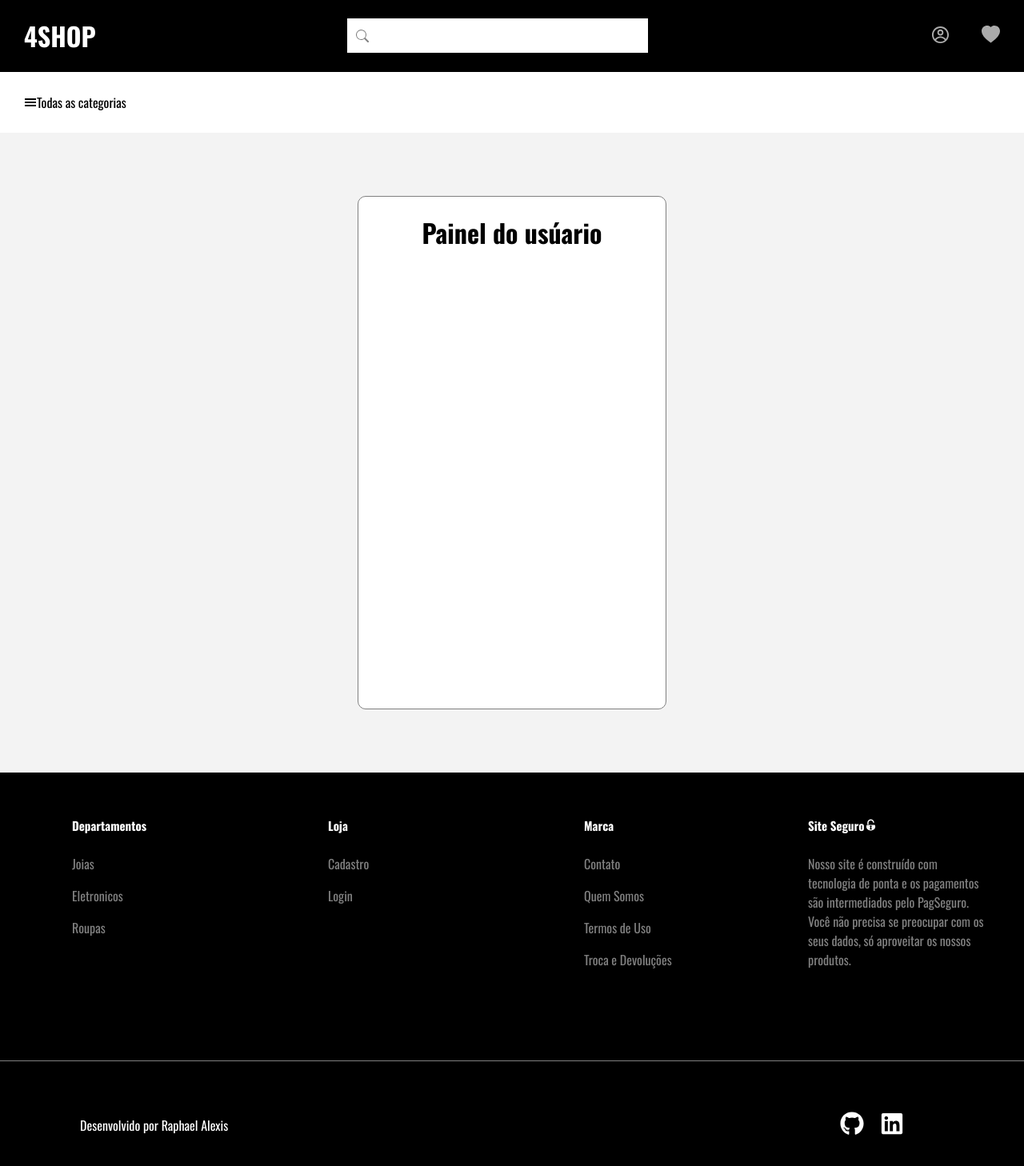
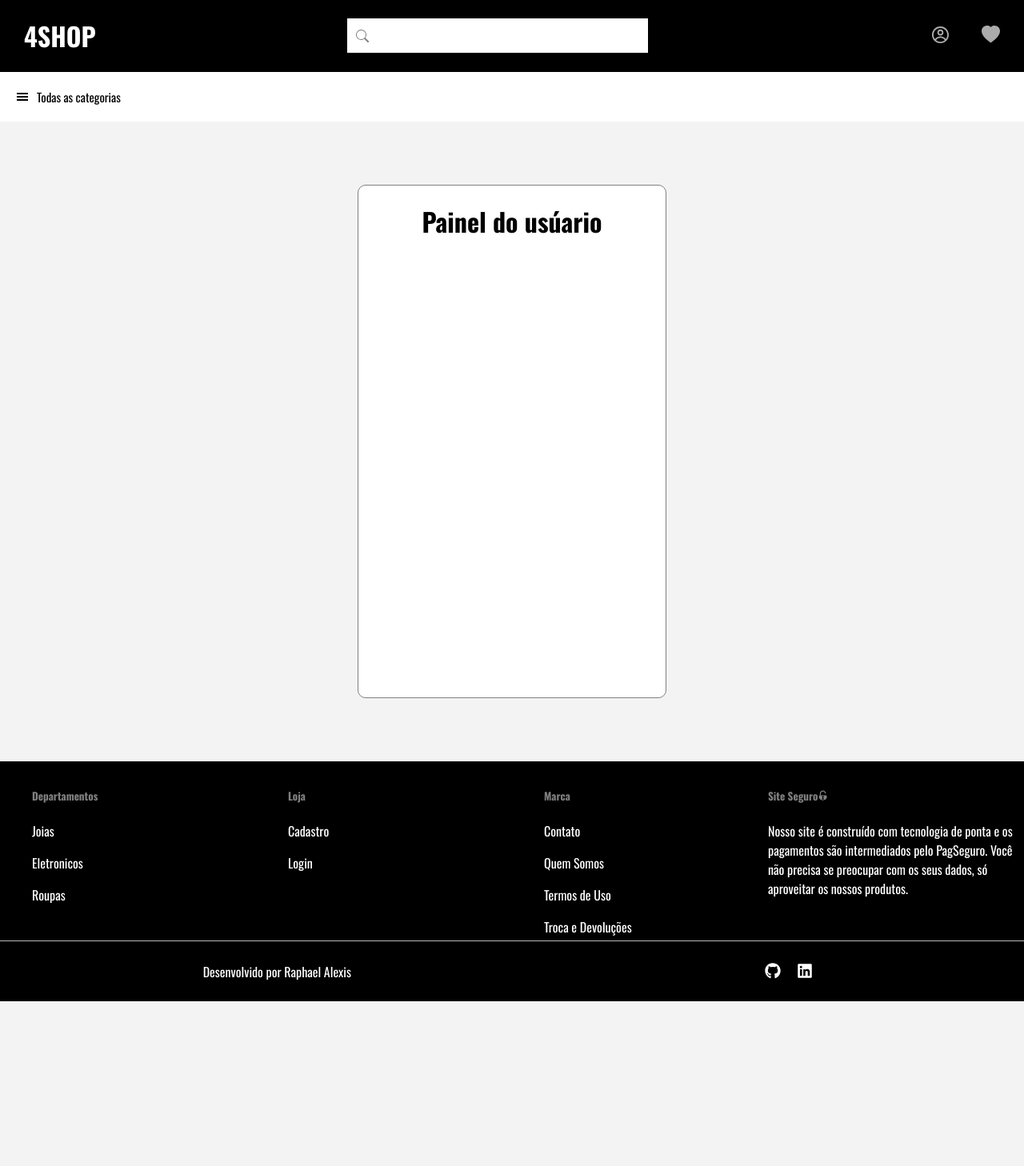
Before and after one commit to alexisrn/4Shop-Loja-E-Commerce, a React (Create React App) app: page /user in a window 1280 px wide. Shown: the top 1458 px of the page at 80% size. After the commit the page ends 1252 px from the top, so only its background shows below. Built offline with nearby package versions, Linux system fonts and the light colour scheme.

Commit message:
Fix Navbar

```diff
--- a/src/Components/Footer/index.jsx
+++ b/src/Components/Footer/index.jsx
@@ -7,8 +7,9 @@ import {Link} from 'react-router-dom';
 export const Footer = () => {
   return (
     <>
-      <S.CtnSuper>
-        <S.TopFooter>
+      <S.Container>
+        <S.Footer>
+          <S.CtnTop>
           <div>
             <ul>
               <h5>Departamentos</h5>
@@ -41,22 +42,17 @@ export const Footer = () => {
               com os seus dados, só aproveitar os nossos produtos.
             </p>
           </div>
-        </S.TopFooter>
-        <S.BottomFooter>
-          <S.Dev> Desenvolvido por Raphael Alexis</S.Dev>
-          <S.Links>
-           <p><a href="https://github.com/alexisrn" tagert="_blank">
-              <FaGithub />
-            </a></p>
-            <a
-              href="https://www.linkedin.com/in/raphael-alexis-3704531b9/"
-              target="_blank"
-            >
-              <FaLinkedin />
-            </a>
-          </S.Links>
-        </S.BottomFooter>
-      </S.CtnSuper>
+          </S.CtnTop>
+
+        <S.CtnBot>
+          <p>Desenvolvido por Raphael Alexis</p>
+          <S.Icons>
+     <a href='https://github.com/alexisrn' tagert="_blank"><FaGithub/></a>
+    <a href='https://www.linkedin.com/in/raphael-alexis-3704531b9/' target="_blank"><FaLinkedin/></a>
+    </S.Icons>
+        </S.CtnBot>
+        </S.Footer>
+      </S.Container>
     </>
   );
 };
--- a/src/Components/Footer/styles.js
+++ b/src/Components/Footer/styles.js
@@ -1,72 +1,57 @@
 import styled from 'styled-components'
 
-export const CtnSuper = styled.div`
+export const Container = styled.div`
+
+width: 100%;
+`
+
+
+export const Footer = styled.div`
+background-color: black;
+width: 100%;
+height: 300px;
 display: flex;
-flex-direction:column;
-justify-content: center;
 align-items: center;
+flex-direction: column;
+color:white;
 
 `
 
-export const TopFooter = styled.div`
+export const CtnTop = styled.div`
 background-color: black;
-border-bottom: 1px solid grey;
-height: 45vh;
-color:grey;
+width: 100%;
+height: 300px;
 display: flex;
-max-width: 100%;
-width: 100%;
+align-items: center;
+div{
+    width: 50%;
+    height: 90%;
 
-div{
-    margin-top: 30px;
-    width: 30%;
-    padding: 0 50px;
 }
-
-ul{
-    list-style: none;
+a{
+    text-decoration: none;
+    color: white;
 }
 
 h5{
-    color:white;
-    font-size: 15px;
+    color:grey;
 }
 
-p{
+`
 
-    row-gap: 10px;
-}
-
+export const CtnBot = styled.div`
+border-top: 1px solid #b9b9b9;
+width: 100%;
+height: 30vh;
+display: flex;
+justify-content: space-around;
+align-items: center;
+`
+export const Icons = styled.div`
+font-size: 20px;
+color:black;
 a{
-    text-decoration: none;
-    color:grey;
+    color:white;
+    padding:10px;
 }
 `
-
-
-export const BottomFooter = styled.div`
-height: 20vh;
-width: 100%;
-color:white;
-background-color: black;
-display: flex;
-align-items: center;
-justify-content: space-between;
-a{
-    font-size: 30px;
-    color:white;
-}
-`
-
-export const Dev = styled.p`
-color:white;
-padding: 0 100px;
-`
-
-export const Links = styled.div`
-display: flex;
-align-items: center;
-justify-content: center;
-gap:0 20px;
-padding: 0 150px;
-`
--- a/src/Components/Nav/index.jsx
+++ b/src/Components/Nav/index.jsx
@@ -1,42 +1,17 @@
-import { Menu, MenuButton, MenuList, MenuItem } from "@chakra-ui/react";
-import { useState } from "react";
+import {  useState } from "react";
 import * as S from "./styles";
 import { GiHamburgerMenu } from "react-icons/gi";
-import {Link} from 'react-router-dom';
-
-
+import { Link } from "react-router-dom";
+import { Sidebard } from "../Sidebar";
 
 export function Nav() {
-  const [active, setActive] = useState(false);
-  const ToggleMod = () => {
-    setActive(!active);
-  }
+  const [sideBar, setSideBar] = useState(false);
+  const handleToggle = () => setSideBar(!sideBar);
   return (
     <>
-      <S.Container>
-        <S.Hamb>
-        <Menu>
-          <MenuButton
-            as={GiHamburgerMenu}
-            rightIcon={<GiHamburgerMenu />}
-          ></MenuButton>
-          <MenuList>
-            <div>
-            <MenuItem>
-            <Link to ='/eletronics'><p>Eletronics</p></Link>
-            </MenuItem>
-            <MenuItem>
-              <Link to ='/jewelery'><p>jewelery</p></Link>
-            </MenuItem>
-            <MenuItem>
-            <Link to ='/clothing'><p>Clothing</p></Link>
-            </MenuItem>
-            </div>
-          </MenuList>
-        </Menu>
-        <p>Todas as categorias</p>
-        </S.Hamb>
-
+    <S.Container>
+      <GiHamburgerMenu onClick={handleToggle} /><span onClick={handleToggle}>Todas as categorias</span>
+      {sideBar && <Sidebard active={setSideBar} />}
       </S.Container>
     </>
   );
--- a/src/Components/Nav/styles.js
+++ b/src/Components/Nav/styles.js
@@ -1,31 +1,12 @@
-import styled from 'styled-components';
+import styled from "styled-components";
 
 export const Container = styled.div`
-
-//position: fixed;
-background-color: white;
-    width:flex;
-    z-index: 100;
-    display: flex;
-    align-items: center;
-    column-gap:10px;
-    padding: 10px 30px;
-
-div{
-    cursor: pointer;
-    height: 100%;
-}
-
-
-`
-export const Hamb = styled.div`
 display: flex;
-justify-content: center;
 align-items: center;
-&:hover{
-    background-color: #EFEEEE;
-    border-color: black;
-    border-radius: 10px;
-}
-
-`
+  background-color: white;
+  padding:20px;
+  column-gap: 10px;
+  span{
+    font-size: 15px;
+  }
+`;
--- a/src/Components/Products/Eletronics/index.jsx
+++ /dev/null
@@ -1,48 +0,0 @@
-import { useState, useEffect } from "react";
-import * as S from "./styles";
-import { Link } from "react-router-dom";
-
-export function Products() {
-  const [item, setItem] = useState([]);
-  const getItens = async () => {
-    fetch("https://fakestoreapi.com/products?limit=8")
-      .then((res) => res.json())
-      .then((json) => setItem(json));
-  };
-
-  useEffect(() => {
-    getItens();
-  }, []);
-  return (
-    <>
-      <S.Text>
-        <h2>Produtos em destaque</h2>
-      </S.Text>
-
-      <S.Container>
-        {item
-          ? item.map((product) => {
-              return (
-                <>
-                  <S.Card key={product.id}>
-                    <Link to={`/${product.id}`}>
-                      <S.CtnImg>
-                        <S.Img>
-                          <img src={product.image} alt="" />
-                        </S.Img>
-                      </S.CtnImg>
-                      <S.CtnDescription>
-                        <S.Description>{product.category}</S.Description>
-                        <S.Title>{product.title}</S.Title>
-                        <S.Price>${product.price}</S.Price>
-                      </S.CtnDescription>
-                    </Link>
-                  </S.Card>
-                </>
-              );
-            })
-          : null}
-      </S.Container>
-    </>
-  );
-}
--- /dev/null
+++ b/src/Components/Products/index.jsx
@@ -0,0 +1,42 @@
+import { useState, useEffect } from "react";
+import * as S from "./styles";
+import { Link } from "react-router-dom";
+
+export function Products() {
+  const [item, setItem] = useState([]);
+  const getItens = async () => {
+    fetch("https://fakestoreapi.com/products?limit=8")
+      .then((res) => res.json())
+      .then((json) => setItem(json));
+  };
+
+  useEffect(() => {
+    getItens();
+  }, []);
+  return (
+    <>
+      <S.Container>
+        {item
+          ? item.map((product) => {
+              return (
+                <S.Card key={product.id}>
+                <Link to={`/${product.id}`}>
+                <S.CtnImg>
+                  <S.Img>
+                    <img src={product.image} alt="" />
+                  </S.Img>
+                </S.CtnImg>
+                <S.CtnDescription>
+                  <S.Description>{product.category}</S.Description>
+                  <S.Title>{product.title}</S.Title>
+                  <S.Price>${product.price}</S.Price>
+                </S.CtnDescription>
+                </Link>
+              </S.Card>
+              );
+            })
+          : null}
+      </S.Container>
+    </>
+  );
+}
--- a/src/Components/Products/Eletronics/styles.js
+++ b/src/Components/Products/styles.js
@@ -2,22 +2,18 @@ import styled from "styled-components";
 
 export const Container = styled.div`
   display: flex;
-  align-items:center;
   flex-wrap: wrap;
   justify-content: center;
   width: 100%;
   height: 100vh;
   gap: 30px;
-  margin-bottom: 100px;
+  margin-bottom: 190px;
   margin-top: 10px;
 
-  Container:hover {
-    transform: scale(1) rotate(2deg);
-  }
 `;
 
 export const Card = styled.div`
-  height: 50%;
+  height: 56%;
   width: 20%;
   background-color: white;
     cursor: pointer;
@@ -25,11 +21,11 @@ export const Card = styled.div`
   flex-direction: column;
   align-items: center;
   justify-content: center;
-  box-shadow: 1px 1px 1px #a4a3a3;
+  box-shadow: 1px 1px 1px #A4A3A3;
+  &:hover{
+    transition: all .5s;
+    transform: scale(1.1) rotate(0.5deg)
 
-  &:hover {
-    transition: all 0.5s;
-    transform: scale(1.1) rotate(0.5deg);
   }
   a{
     text-decoration: none;
@@ -38,11 +34,11 @@ export const Card = styled.div`
 `;
 
 export const Img = styled.div`
-  img {
+img{
     width: 100%;
     height: 100px;
 }
-`;
+`
 
 export const CtnImg = styled.div`
 background-color: white;
@@ -65,21 +61,19 @@ export const CtnDescription = styled.div`
 background-color: white;
 width: 100%;
 height: 40%;
-
-`;
+`
 
 export const Description = styled.p`
 font-size: 12px;
-  color: #a4a3a3;
-  padding: 0 0px;
-  text-align: center;
-`;
+color: #A4A3A3;
+padding: 0 10px;
+`
 export const Title = styled.p`
 text-align: center;
 font-weight: 500;
-`;
+`
 
 export const Price = styled.p`
 text-align: center;
 font-weight: bold;
-`;
+`
--- /dev/null
+++ b/src/Components/Sidebar/index.jsx
@@ -0,0 +1,39 @@
+import * as S from './style';
+import bighead from '../../Assets/Images/bighead.svg'
+import { Link } from 'react-router-dom';
+import { FaTshirt } from 'react-icons/fa'
+import { RiComputerFill} from 'react-icons/ri'
+import { GiJewelCrown } from 'react-icons/gi'
+import { GrClose } from 'react-icons/gr'
+
+
+
+
+export const Sidebard = ({active}) => {
+    const closeSideBar = () => {
+        active(false);
+    }
+  return (
+    <>
+    <S.Container sideBar={active}>
+    <S.BtnClose onClick={closeSideBar}><GrClose/></S.BtnClose>
+    <S.Profile>
+      <img src={bighead} alt=''/>
+      <div><h2>Username</h2>
+      <p>Ver pefil</p></div>
+
+    </S.Profile>
+    <S.List>
+        <nav>
+          <ul>
+           <p><Link to ='/jewelery'><li><GiJewelCrown/> Joias</li></Link></p>
+            <Link to='/eletronics'> <li><RiComputerFill/> Eletronicos</li></Link>
+            <Link to='/clothing'><li><FaTshirt/> Roupas</li></Link>
+          </ul>
+        </nav>
+       </S.List>
+
+      </S.Container>
+    </>
+  );
+};
--- /dev/null
+++ b/src/Components/Sidebar/style.js
@@ -0,0 +1,60 @@
+import styled from "styled-components";
+
+export const Container = styled.div`
+  background-color: white;
+  box-shadow: 1px 1px 2px grey;
+  position: fixed;
+  height: 100%;
+  top: 0px;
+  width: 300px;
+  left: ${(props) => (props.sideBar ? "0" : "-100%")};
+  animation: showSidebar 0.4s;
+  z-index: 100;
+
+  @keyframes showSideBar {
+    from {
+      opacity: 0;
+      width: 0;
+    }
+    to {
+      opacity: 1;
+      width: 300px;
+    }
+  }
+`;
+
+export const List = styled.div`
+  a {
+    list-style: none;
+    text-decoration: none;
+  }
+
+  li {
+    color: black;
+    font-size: 25px;
+    padding: 10px 0;
+  }
+
+`;
+
+export const Profile = styled.div`
+  border-bottom: 1px solid black;
+  display: flex;
+  align-items: center;
+  padding: 10px 0;
+  img {
+    width: 25%;
+  }
+
+  p {
+    cursor: pointer;
+    font-size: 15px;
+  }
+`;
+
+export const BtnClose = styled.div`
+  display: flex;
+  justify-content: flex-end;
+  padding: 2px;
+  cursor: pointer;
+`;
--- a/src/Pages/Home/index.jsx
+++ b/src/Pages/Home/index.jsx
@@ -2,7 +2,7 @@
 import * as S from './styles';
 import { Header } from '../../Components/Header';
 import { Pictures } from "../../Components/Pictures";
-import { Products } from "../../Components/Products/Eletronics";
+import { Products } from "../../Components/Products";
 import { Nav } from "../../Components/Nav";
 import { Footer } from "../../Components/Footer";
 
--- a/src/Pages/ItemBuy/styles.js
+++ b/src/Pages/ItemBuy/styles.js
@@ -1,14 +1,14 @@
 import styled from "styled-components";
 
 export const Container = styled.p`
-  height: 100vh;
+  height: 150vh;
   width: 100%;
   display: flex;
   justify-content: center;
   align-items: center;
   column-gap: 30px;
   flex-direction: column;
-    padding: 100px 10px;
+
 `;
 export const ContainerTop = styled.p`
   height: 100%;
@@ -18,6 +18,7 @@ export const ContainerTop = styled.p`
   align-items: center;
   column-gap: 30px;
   border-bottom: 1px solid grey;
+  margin-bottom: 20px;
 
 `;
 export const CtnCenter = styled.div``;
@@ -63,7 +64,11 @@ export const BottomImgs = styled.div`
 
 export const Infs = styled.div`
   width: 35%;
-  margin-bottom: 130px;
+  display: flex;
+  justify-content: center;
+  flex-direction: column;
+
+
 
   h2 {
     font-size: 35px;
```
Also changed, not shown: src/Assets/Images/bighead.svg (added). Lines whose indentation alone changed are shown as unchanged.
